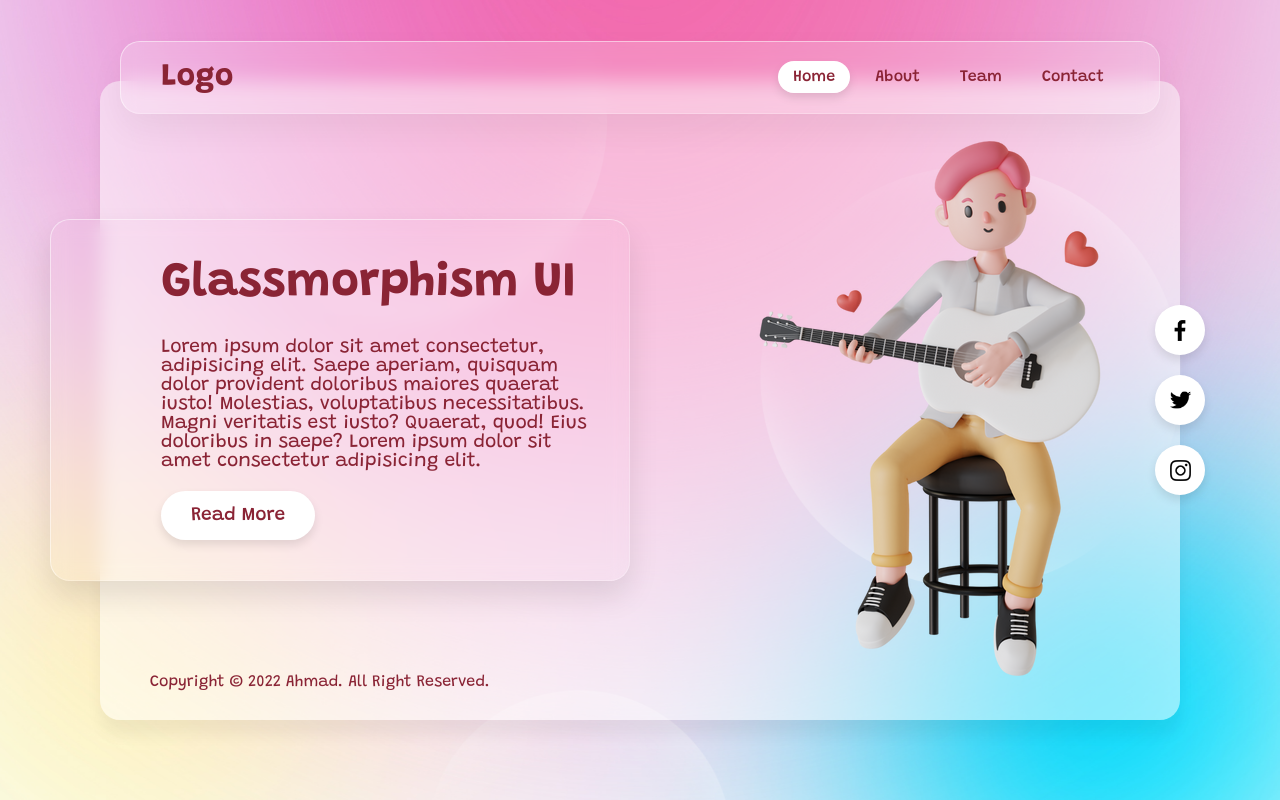
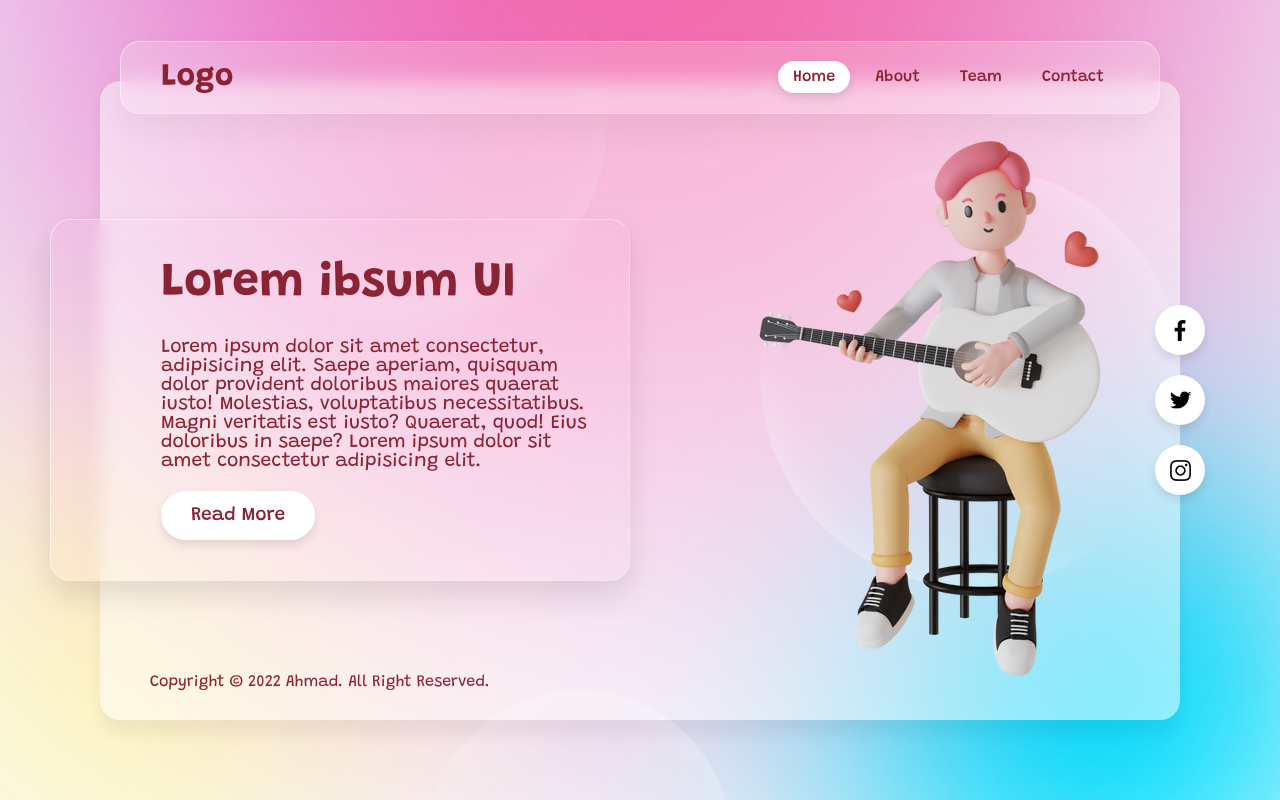
Before and after one commit to Tirador1/Hero-Glass-Section, a plain HTML site: page index.html in a window 1280 px wide. Drawn offline with Linux system fonts and the light colour scheme.

Commit message:
Change title h2

```diff
--- a/index.html
+++ b/index.html
@@ -20,7 +20,7 @@
           </ul>
         </header>
         <div class="content">
-          <h2>Glassmorphism UI</h2>
+          <h2>Lorem ibsum UI</h2>
           <p>Lorem ipsum dolor sit amet consectetur, adipisicing elit. Saepe
             aperiam, quisquam dolor provident doloribus maiores quaerat iusto!
             Molestias, voluptatibus necessitatibus. Magni veritatis est iusto?
```
